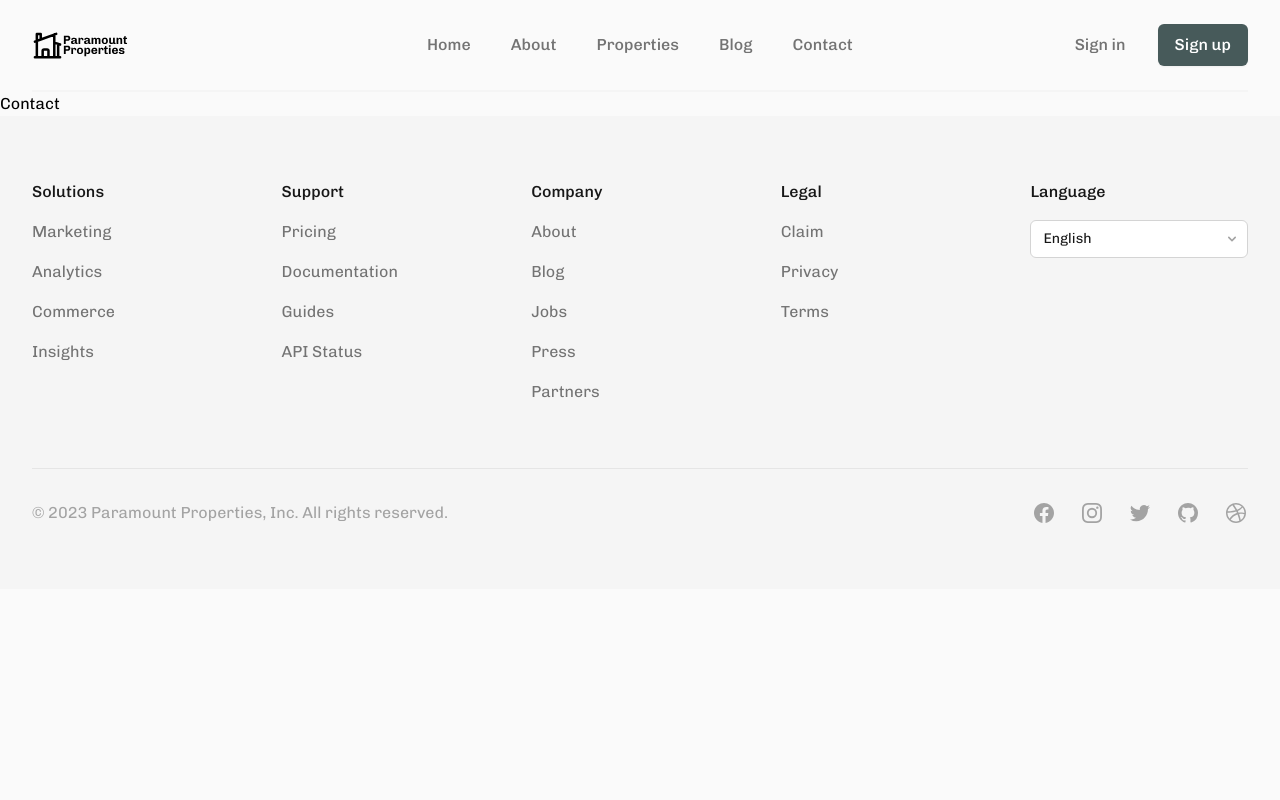
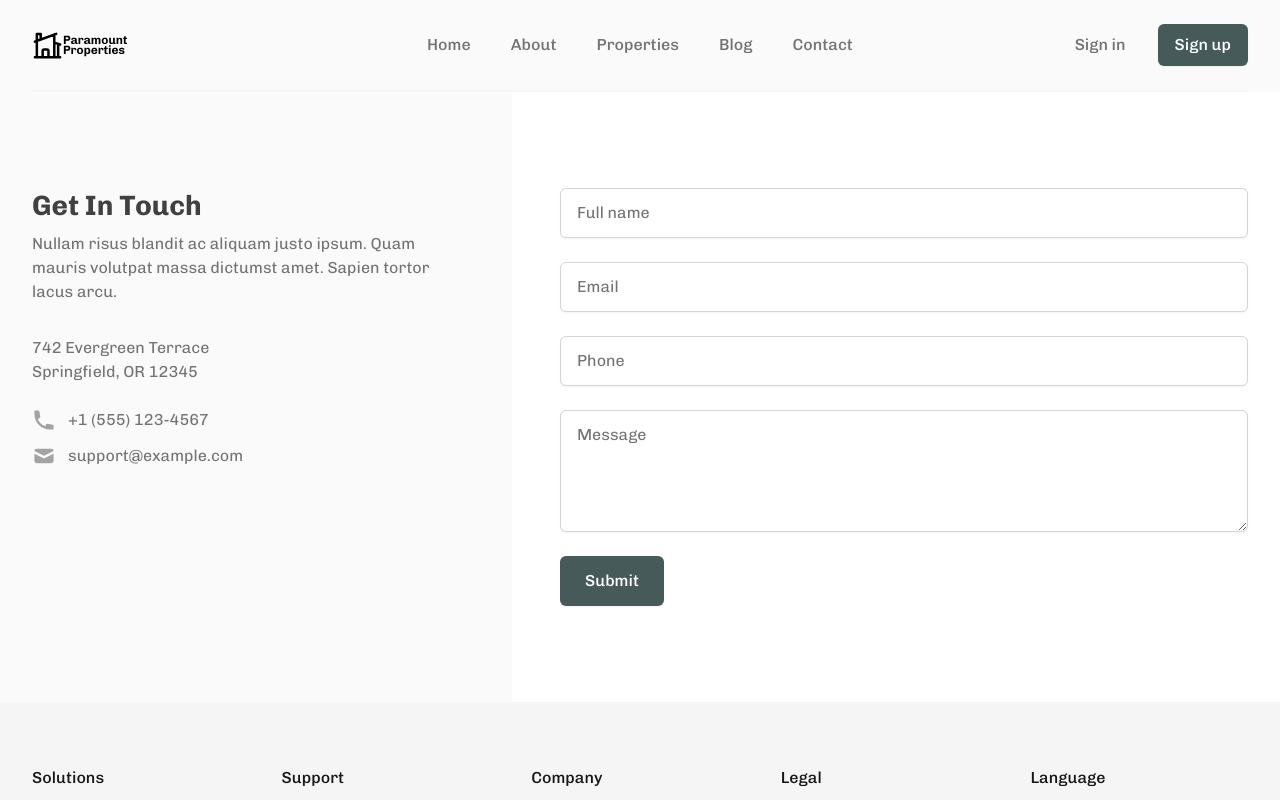
Before and after one commit to Justin-Bento/paramount-properties, a Next.js app: page /contact in a window 1280 px wide. Shown: the top 800 px of the page. Built offline with nearby package versions, Linux system fonts and the light colour scheme.

Commit message:
imported tailwind component with forms

```diff
--- a/pages/contact/index.tsx
+++ b/pages/contact/index.tsx
@@ -1,5 +1,111 @@
-export default function index() {
+import {HiPhone, HiMail } from 'react-icons/hi'
+
+export default function Index() {
   return (
-    <div>Contact</div>
+    <div className="relative bg-white">
+      <div className="absolute inset-0">
+        <div className="absolute inset-y-0 left-0 w-1/2 bg-gray-50" />
+      </div>
+      <div className="relative mx-auto max-w-7xl lg:grid lg:grid-cols-5">
+        <div className="px-6 py-16 bg-gray-50 lg:col-span-2 lg:px-8 lg:py-24 xl:pr-12">
+          <div className="max-w-lg mx-auto">
+            <h2 className="headline-medium">Get in touch</h2>
+            <p className="mt-2 text-gray-500 body-large">
+              Nullam risus blandit ac aliquam justo ipsum. Quam mauris volutpat massa dictumst amet. Sapien tortor lacus
+              arcu.
+            </p>
+            <dl className="mt-8 text-base text-gray-500">
+              <div>
+                <dt className="sr-only">Postal address</dt>
+                <dd>
+                  <p>742 Evergreen Terrace</p>
+                  <p>Springfield, OR 12345</p>
+                </dd>
+              </div>
+              <div className="mt-6">
+                <dt className="sr-only">Phone number</dt>
+                <dd className="flex">
+                  <HiPhone className="flex-shrink-0 w-6 h-6 text-gray-400" aria-hidden="true" />
+                  <span className="ml-3 text-gray-500 body-large">+1 (555) 123-4567</span>
+                </dd>
+              </div>
+              <div className="mt-3">
+                <dt className="sr-only">Email</dt>
+                <dd className="flex">
+                  <HiMail className="flex-shrink-0 w-6 h-6 text-gray-400" aria-hidden="true" />
+                  <span className="ml-3 text-gray-500 body-large">support@example.com</span>
+                </dd>
+              </div>
+            </dl>
+          </div>
+        </div>
+        <div className="px-6 py-16 bg-white lg:col-span-3 lg:py-24 lg:px-8 xl:pl-12">
+          <div className="max-w-lg mx-auto lg:max-w-none">
+            <form action="#" method="POST" className="grid grid-cols-1 gap-y-6">
+              <div>
+                <label htmlFor="full-name" className="sr-only">
+                  Full name
+                </label>
+                <input
+                  type="text"
+                  name="full-name"
+                  id="full-name"
+                  autoComplete="name"
+                  className="block w-full px-4 py-3 placeholder-gray-500 border-gray-300 rounded-md shadow-sm focus:border-primary-500 focus:ring-primary-500"
+                  placeholder="Full name"
+                />
+              </div>
+              <div>
+                <label htmlFor="email" className="sr-only">
+                  Email
+                </label>
+                <input
+                  id="email"
+                  name="email"
+                  type="email"
+                  autoComplete="email"
+                  className="block w-full px-4 py-3 placeholder-gray-500 border-gray-300 rounded-md shadow-sm focus:border-primary-500 focus:ring-primary-500"
+                  placeholder="Email"
+                />
+              </div>
+              <div>
+                <label htmlFor="phone" className="sr-only">
+                  Phone
+                </label>
+                <input
+                  type="text"
+                  name="phone"
+                  id="phone"
+                  autoComplete="tel"
+                  className="block w-full px-4 py-3 placeholder-gray-500 border-gray-300 rounded-md shadow-sm focus:border-primary-500 focus:ring-primary-500"
+                  placeholder="Phone"
+                />
+              </div>
+              <div>
+                <label htmlFor="message" className="sr-only">
+                  Message
+                </label>
+                <textarea
+                  id="message"
+                  name="message"
+                  rows={4}
+                  className="block w-full px-4 py-3 placeholder-gray-500 border-gray-300 rounded-md shadow-sm focus:border-primary-500 focus:ring-primary-500"
+                  placeholder="Message"
+                  defaultValue={''}
+                />
+              </div>
+              <div>
+                <button
+                  type="submit"
+                  className="inline-flex justify-center px-6 py-3 text-base font-medium text-white border border-transparent rounded-md shadow-sm bg-primary-600 hover:bg-primary-700 focus:outline-none focus:ring-2 focus:ring-primary-500 focus:ring-offset-2"
+                >
+                  Submit
+                </button>
+              </div>
+            </form>
+          </div>
+        </div>
+      </div>
+    </div>
   )
 }
```
